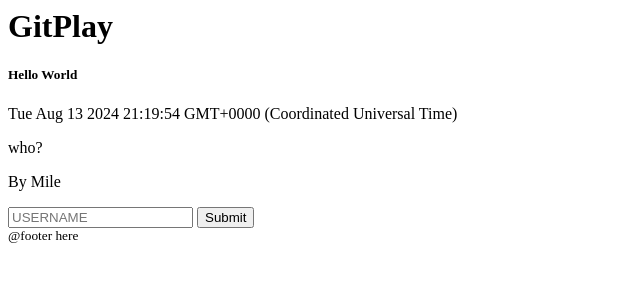
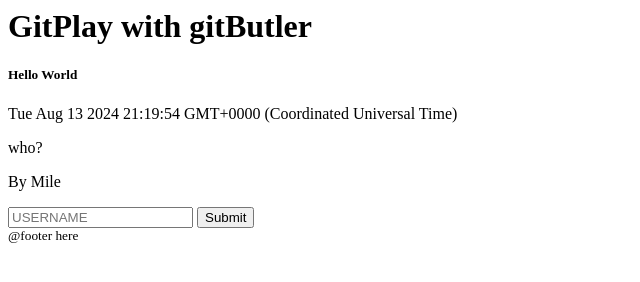
Before and after one commit to milemik/gitplay, a website: page index.html in a window 1280 px wide. Shown: the whole page, without its empty margins (0-640 px from the left). Drawn offline with Linux system fonts and the light colour scheme.

Commit message:
Change title in html

```diff
--- a/index.html
+++ b/index.html
@@ -7,7 +7,7 @@
 
 <body>
   <div class="wrapper">
-    <h1>GitPlay</h1>
+    <h1>GitPlay with gitButler</h1>
     <h5>Hello World</h5>
     <p id="message"></p>
     <p id="hello"></p>
```
